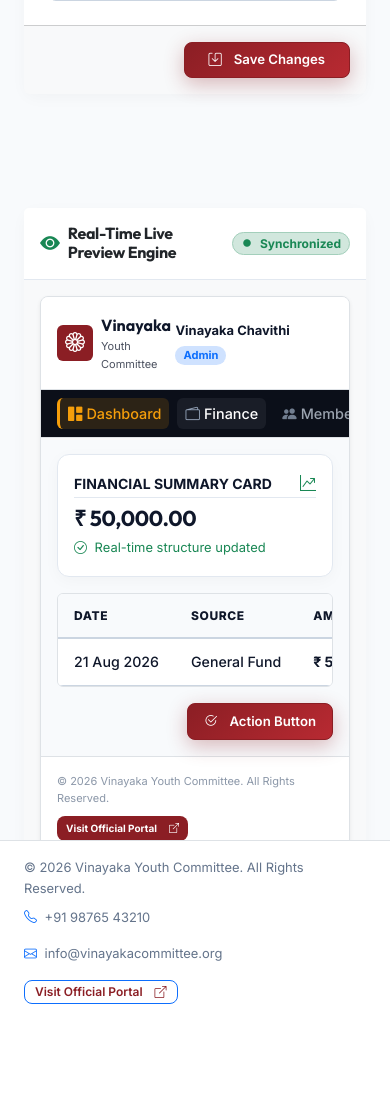
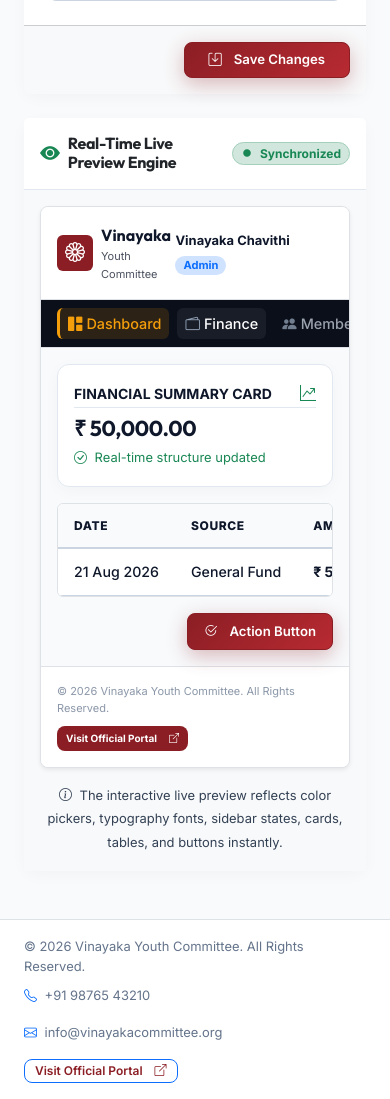
Before and after one commit to chinnahemasundar11-bit/vinayaka_committee_ui_django, a Django app: page /administration/site-settings/ in a window 390 px wide. Shown: the part 1418-2517 px from the top of the page. Before the commit the page ends 2422 px from the top, so only its background shows below. Run offline with Django 4.2, Linux system fonts and the light colour scheme; data that the repository does not hold is empty.

Commit message:
sitesettings responsive issue

```diff
--- a/administration/templates/administration/site_settings.html
+++ b/administration/templates/administration/site_settings.html
@@ -650,7 +650,7 @@
 
     <!-- Right Column: Interactive Real-Time Live Preview -->
     <div class="col-xl-5 col-lg-6 align-self-start">
-        <div class="card border-0 shadow-sm sticky-top overflow-y-auto" style="top: 90px; max-height: calc(100vh - 170px); z-index: 5 !important;">
+        <div class="card border-0 shadow-sm sticky-top overflow-y-auto" style=" z-index: 5 !important;">
             <div class="card-header bg-white border-bottom py-3 d-flex justify-content-between align-items-center">
                 <h6 class="m-0 fw-bold text-dark d-flex align-items-center gap-2">
                     <i class="bi bi-eye-fill text-success fs-5"></i> Real-Time Live Preview Engine
```
